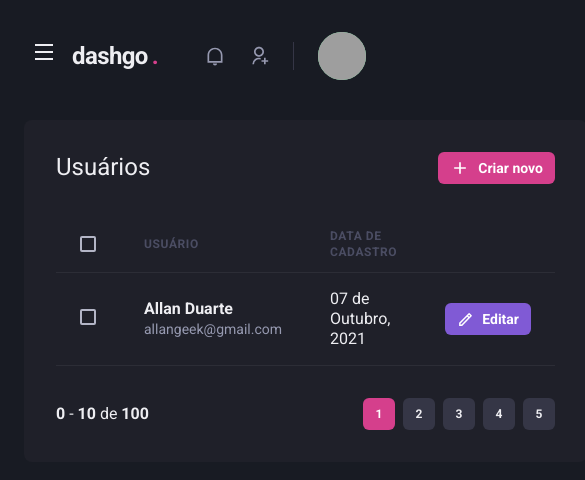
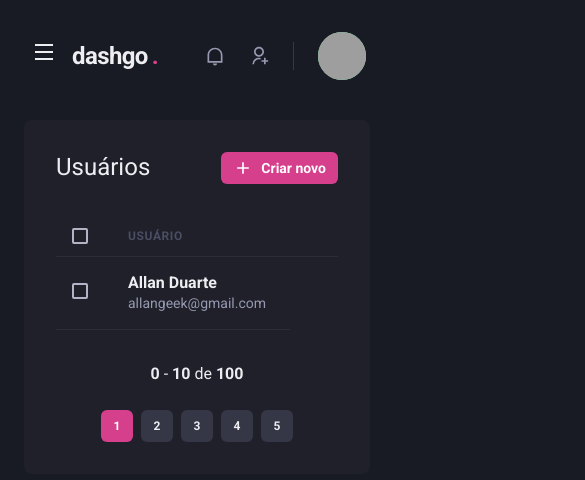
Before and after one commit to nullCommit/dashgo, a Next.js app: page /users in a window 390 px wide. Shown: the top 480 px of the page, 585 px wide, since content can reach past the window. Built offline with nearby package versions, Linux system fonts and the light colour scheme; grey boxes are pictures that could not be loaded.

Commit message:
Implementa listagem responsiva

```diff
--- a/src/components/Pagination/index.tsx
+++ b/src/components/Pagination/index.tsx
@@ -4,7 +4,7 @@
 export function Pagination() {
   return (
     <Stack
-      direction='row'
+      direction={['column', 'row']}
       spacing='6'
       mt='8'
       justify='space-between'
--- a/src/pages/users/index.tsx
+++ b/src/pages/users/index.tsx
@@ -12,6 +12,7 @@
   Tbody,
   Td,
   Text,
+  useBreakpointValue,
 } from '@chakra-ui/react';
 import { RiAddLine, RiPencilLine } from 'react-icons/ri';
 import { Header } from '../../components/Header';
@@ -19,6 +20,11 @@
 import { Sidebar } from '../../components/Sidebar';
 
 export default function UserList() {
+  const isWideVersion = useBreakpointValue({
+    base: false,
+    lg: true,
+  });
+
   return (
     <Box>
       <Header />
@@ -46,17 +52,17 @@
           <Table colorScheme='whiteAlpha'>
             <Thead>
               <Tr>
-                <Th px='6' color='gray.300' w='8'>
+                <Th px={['4', '4', '6']} color='gray.300' w='8'>
                   <Checkbox colorScheme='pink' />
                 </Th>
                 <Th>Usuário</Th>
-                <Th>Data de cadastro</Th>
+                {isWideVersion && <Th>Data de cadastro</Th>}
                 <Th w='8'></Th>
               </Tr>
             </Thead>
             <Tbody>
               <Tr>
-                <Td px='6'>
+                <Td px={['4', '4', '6']}>
                   <Checkbox colorScheme='pink' />
                 </Td>
                 <Td>
@@ -67,18 +73,7 @@
                     </Text>
                   </Box>
                 </Td>
-                <Td>07 de Outubro, 2021</Td>
-                <Td>
-                  <Button
-                    as='a'
-                    size='sm'
-                    fontSize='sm'
-                    colorScheme='purple'
-                    leftIcon={<Icon as={RiPencilLine} fontSize='17' />}
-                  >
-                    Editar
-                  </Button>
-                </Td>
+                {isWideVersion && <Td>07 de Outubro, 2021</Td>}
               </Tr>
             </Tbody>
           </Table>
```
